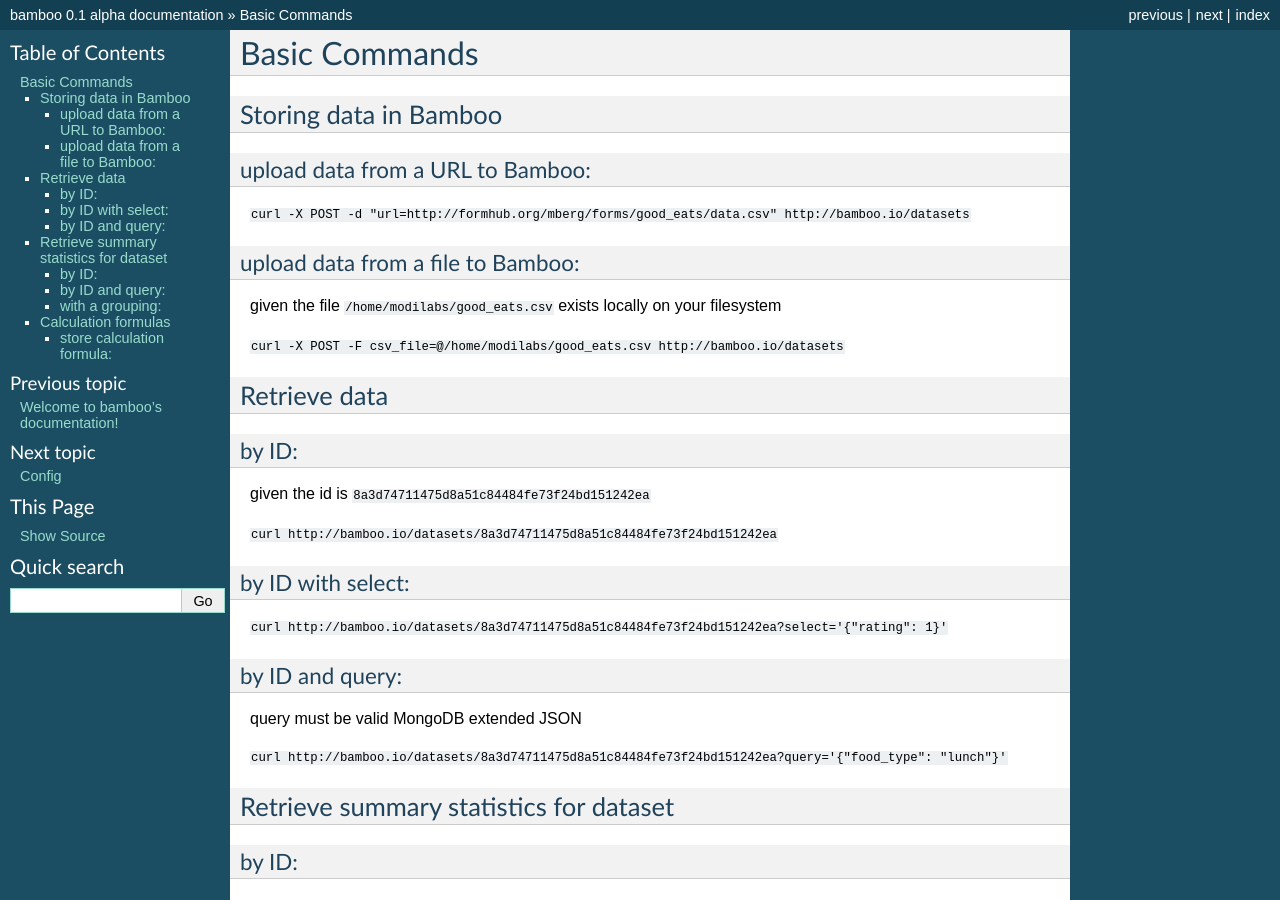
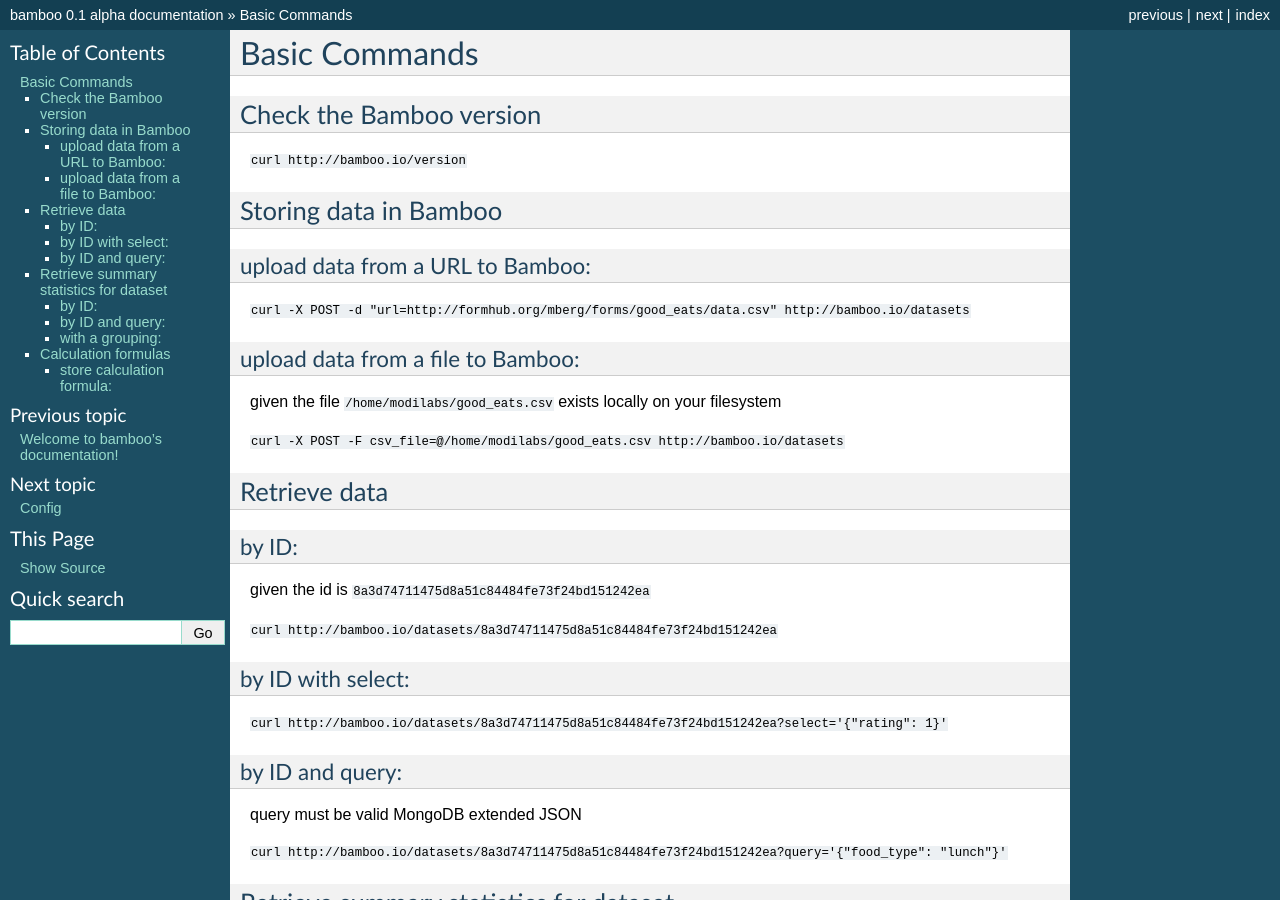
Before and after one commit to pld/bamboo, a Sphinx documentation site: the page built from docs/basic_commands.rst, in a window 1280 px wide and 900 px high. Built offline with Sphinx 7.4.7, drawn with Linux system fonts in a browser that asks for light colours; formulas are drawn with MathJax 3.

Commit message:
updated docs for version check

```diff
--- a/docs/basic_commands.rst
+++ b/docs/basic_commands.rst
@@ -1,5 +1,10 @@
 Basic Commands
 ==============
+
+Check the Bamboo version
+------------------------
+
+``curl http://bamboo.io/version``
 
 Storing data in Bamboo
 ----------------------
```
